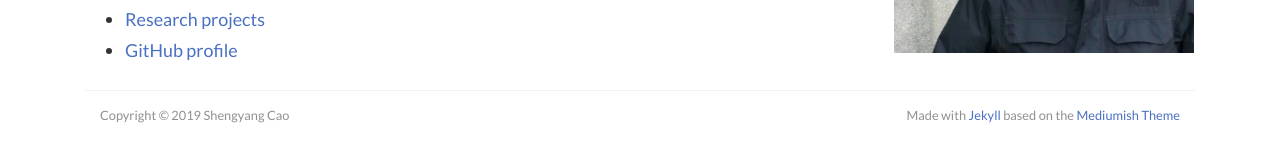
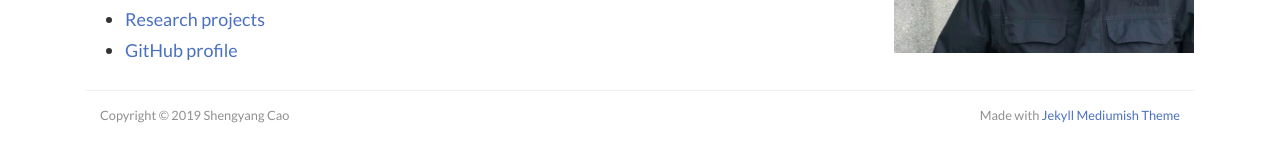
Before and after one commit to scaotravis/scaotravis.github.io, a Jekyll site: the page built from index.html, in a window 1280 px wide. Shown: the part 534-696 px from the top of the page. Built offline with Jekyll 4.4.1, drawn with Linux system fonts in a browser that asks for light colours; nearby versions of some CDN libraries; the list of posts is cut into pages by our own code; comment, search, counter and statistics services are not loaded.

Commit message:
update footer

```diff
--- a/_layouts/default.html
+++ b/_layouts/default.html
@@ -172,7 +172,7 @@ height="0" width="0" style="display:none;visibility:hidden"></iframe></noscript>
                  Copyright © {{ site.time | date: "%Y" }} Shengyang Cao
             </div>
             <div class="col-md-6 col-sm-6 text-center text-lg-right">
-                Made with <a target="_blank" href="https://jekyllrb.com/">Jekyll</a> based on the <a target="_blank" href="https://github.com/wowthemesnet/mediumish-theme-jekyll/">Mediumish Theme</a>
+                Made with <a target="_blank" href="https://jekyllrb.com/">Jekyll</a> <a target="_blank" href="https://github.com/wowthemesnet/mediumish-theme-jekyll/">Mediumish Theme</a>
             </div>
         </div>
     </div>
```
Also changed, not shown: 14 other files.
